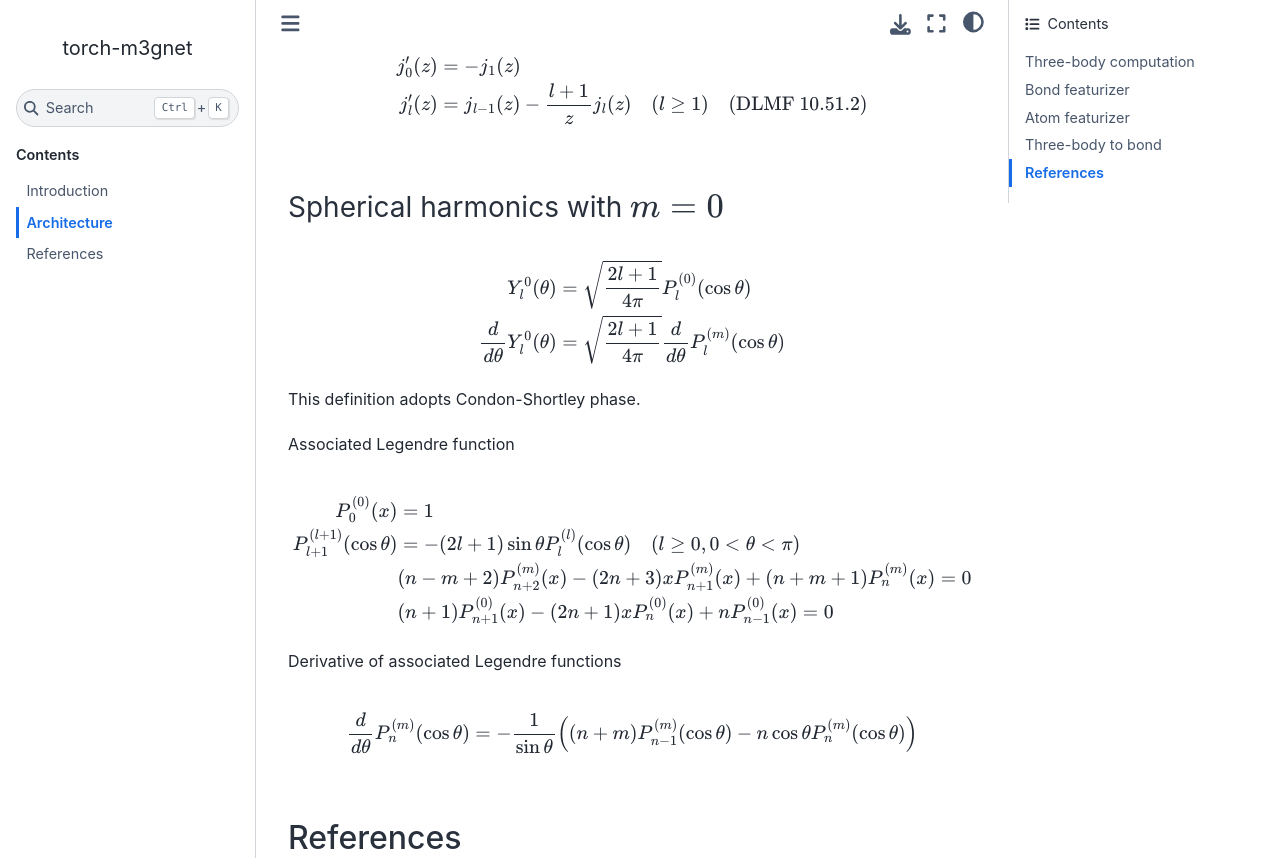
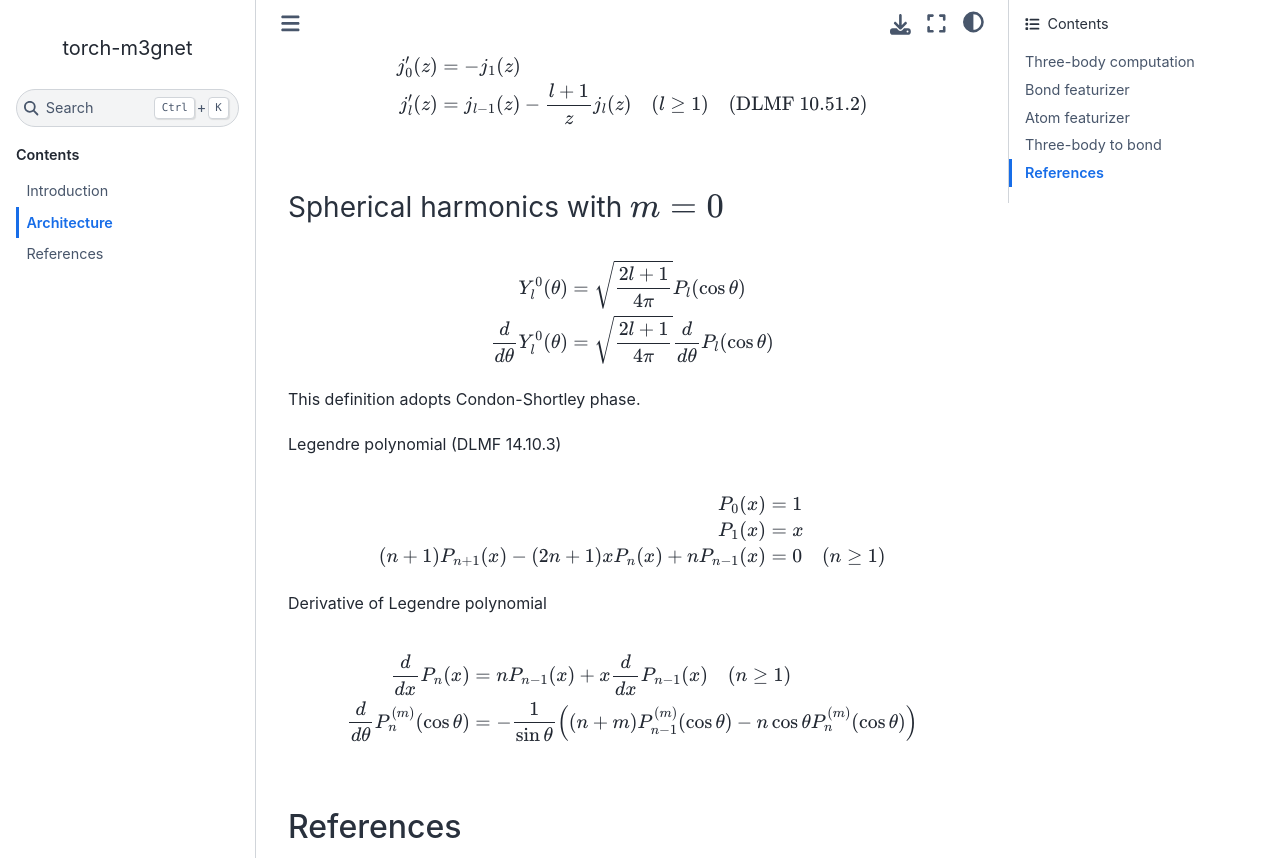
Before and after one commit to lan496/torch-m3gnet, a Sphinx documentation site: the page built from docs/architecture.md, in a window 1280 px wide and 900 px high, scrolled down 1835 px, cut to the strip 0-858 px from the top of the window. Built offline with Sphinx 7.4.7 and the Sphinx Book theme 1.1.4, drawn with Linux system fonts in a browser that asks for light colours; cross-references to code outside the pages are shown as plain code.

Commit message:
Add Legendre polynomial

````diff
--- a/docs/architecture.md
+++ b/docs/architecture.md
@@ -94,24 +94,24 @@ The derivative of spherical Bessel function of the first kind
 
 ```{math}
   Y_{l}^{0}(\theta)
-    &= \sqrt{ \frac{2l+1}{4\pi} } P_{l}^{(0)}(\cos \theta) \\
+    &= \sqrt{ \frac{2l+1}{4\pi} } P_{l}(\cos \theta) \\
   \frac{d }{d \theta} Y_{l}^{0}(\theta)
-    &= \sqrt{ \frac{2l+1}{4\pi} } \frac{d}{d \theta}  P_{l}^{(m)}(\cos \theta) \\
+    &= \sqrt{ \frac{2l+1}{4\pi} } \frac{d}{d \theta}  P_{l}(\cos \theta) \\
 ```
 This definition adopts Condon-Shortley phase.
 
-Associated Legendre function
+Legendre polynomial (DLMF 14.10.3)
 ```{math}
-  P_{0}^{(0)}(x) &= 1 \\
-  P_{l+1}^{(l+1)}(\cos \theta) &= -(2l + 1) \sin \theta P_{l}^{(l)}(\cos \theta) \quad (l \geq 0, 0 < \theta < \pi) \\
-  &(n - m + 2) P_{n+2}^{(m)}(x) - (2n+3) x P_{n+1}^{(m)}(x) + (n + m + 1) P_{n}^{(m)}(x) = 0 \\
-  &(n + 1) P_{n+1}^{(0)}(x) - (2n+1) x P_{n}^{(0)}(x) + n P_{n-1}^{(0)}(x) = 0
+  P_{0}(x) &= 1 \\
+  P_{1}(x) &= x \\
+  (n + 1) P_{n+1}(x) - (2n+1) x P_{n}(x) + n P_{n-1}(x) &= 0 \quad (n \geq 1)
 ```
 
-Derivative of associated Legendre functions
+Derivative of Legendre polynomial
 ```{math}
+  \frac{d}{d x} P_{n}(x) &= n P_{n-1}(x) + x \frac{d}{dx} P_{n-1}(x) \quad (n \geq 1) \\
   \frac{d}{d \theta} P_{n}^{(m)}(\cos \theta)
-    = -\frac{1}{\sin \theta} \left( (n+m) P_{n-1}^{(m)}(\cos \theta) - n \cos \theta P_{n}^{(m)}(\cos \theta) \right)
+    &= -\frac{1}{\sin \theta} \left( (n+m) P_{n-1}^{(m)}(\cos \theta) - n \cos \theta P_{n}^{(m)}(\cos \theta) \right) \\
 ```
 
 ## References
````
Also changed, not shown: 2 other files.
